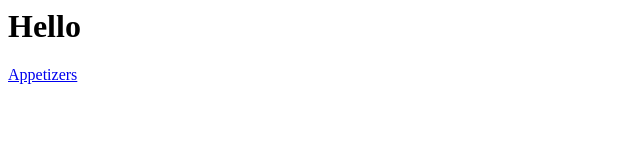
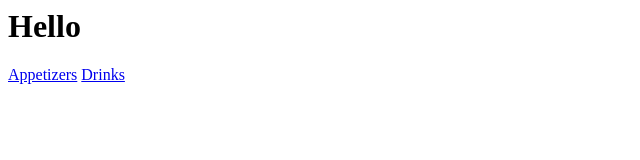
Before and after one commit to wtinder/Mod3, a plain HTML site: page index.html in a window 1280 px wide. Shown: the full height of the page, 0-640 px from the left. Drawn offline with Linux system fonts and the light colour scheme.

Commit message:
Update index.html

```diff
--- a/index.html
+++ b/index.html
@@ -1,2 +1,3 @@
 <h1>Hello</h1>
 <a href="appetizer.html">Appetizers</a>
+<a href="drinks.html">Drinks</a>
```
